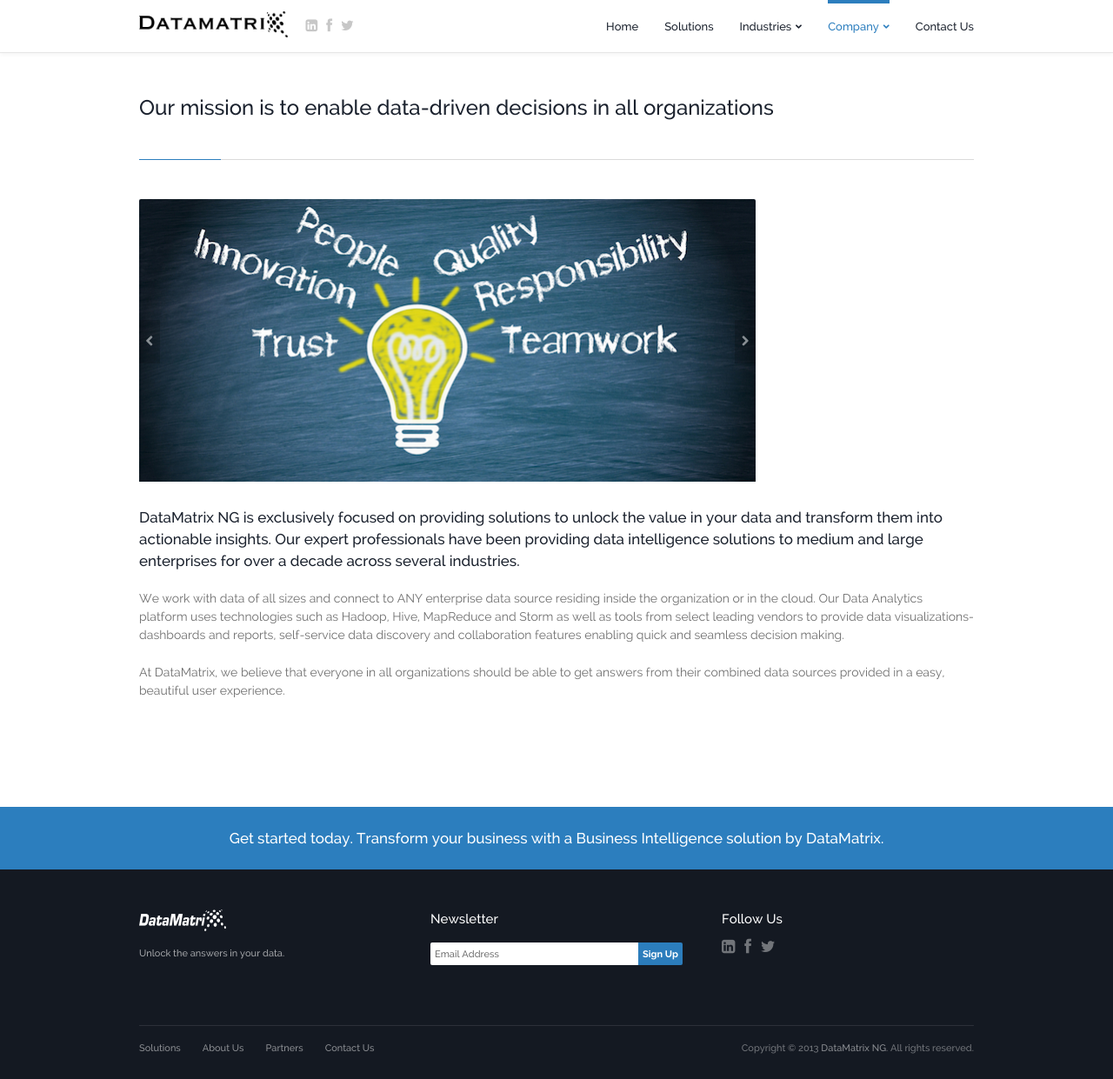
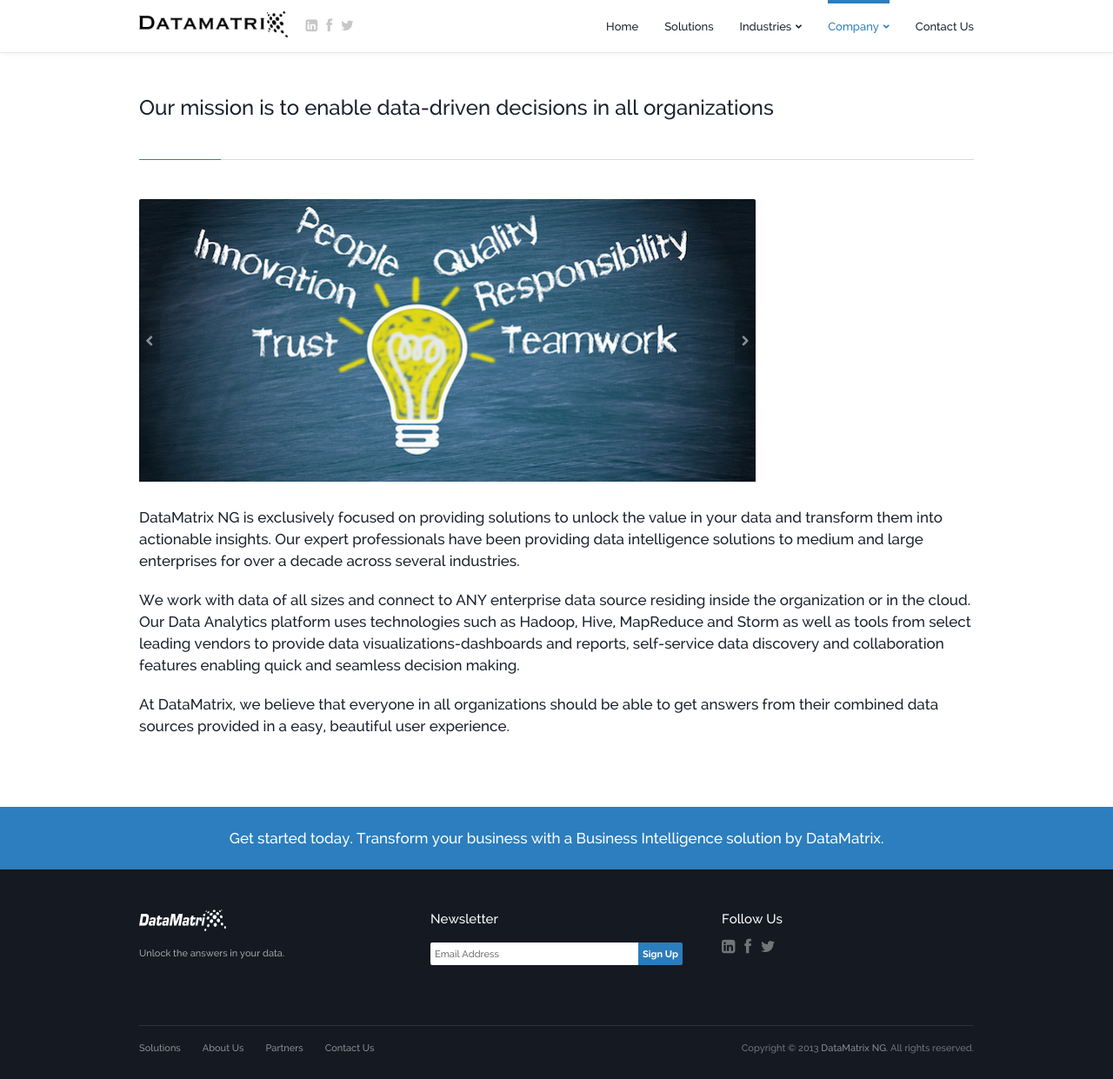
Before and after one commit to dtmtx/dtmtx.github.io, a Jekyll site: the page built from about.html, in a window 1280 px wide and 1241 px high. Shown: the whole window at 87% size. Built offline with Jekyll 4.4.1, drawn with Linux system fonts in a browser that asks for light colours; Markdown is read by kramdown in place of the engine named in the settings.

Commit message:
darken solution page font

```diff
--- a/about.html
+++ b/about.html
@@ -87,9 +87,9 @@
 					<!-- Text -->
 					<h2>DataMatrix NG is exclusively focused on providing solutions to unlock the value in your data and transform them into actionable insights.  Our expert professionals have been providing data intelligence solutions to medium and large enterprises for over a decade across several industries.</h2>
 
-					<p>We work with data of all sizes and connect to ANY enterprise data source residing inside the organization or in the cloud. Our Data Analytics platform uses technologies such as Hadoop, Hive, MapReduce and Storm as well as tools from select leading vendors to provide data visualizations-dashboards and reports, self-service data discovery and collaboration features enabling quick and seamless decision making.</p>
+					<h2>We work with data of all sizes and connect to ANY enterprise data source residing inside the organization or in the cloud. Our Data Analytics platform uses technologies such as Hadoop, Hive, MapReduce and Storm as well as tools from select leading vendors to provide data visualizations-dashboards and reports, self-service data discovery and collaboration features enabling quick and seamless decision making.</h2>
 
-					<p>At DataMatrix, we believe that everyone in all organizations should be able to get answers from their combined data sources provided in a easy, beautiful user experience. </p>
+					<h2>At DataMatrix, we believe that everyone in all organizations should be able to get answers from their combined data sources provided in a easy, beautiful user experience. </h2>
 					<!-- END Intro -->
 					<!-- ~~~~~~~~~~~~~~~~~~~~~~~~~~~~~~~ -->
 
```
